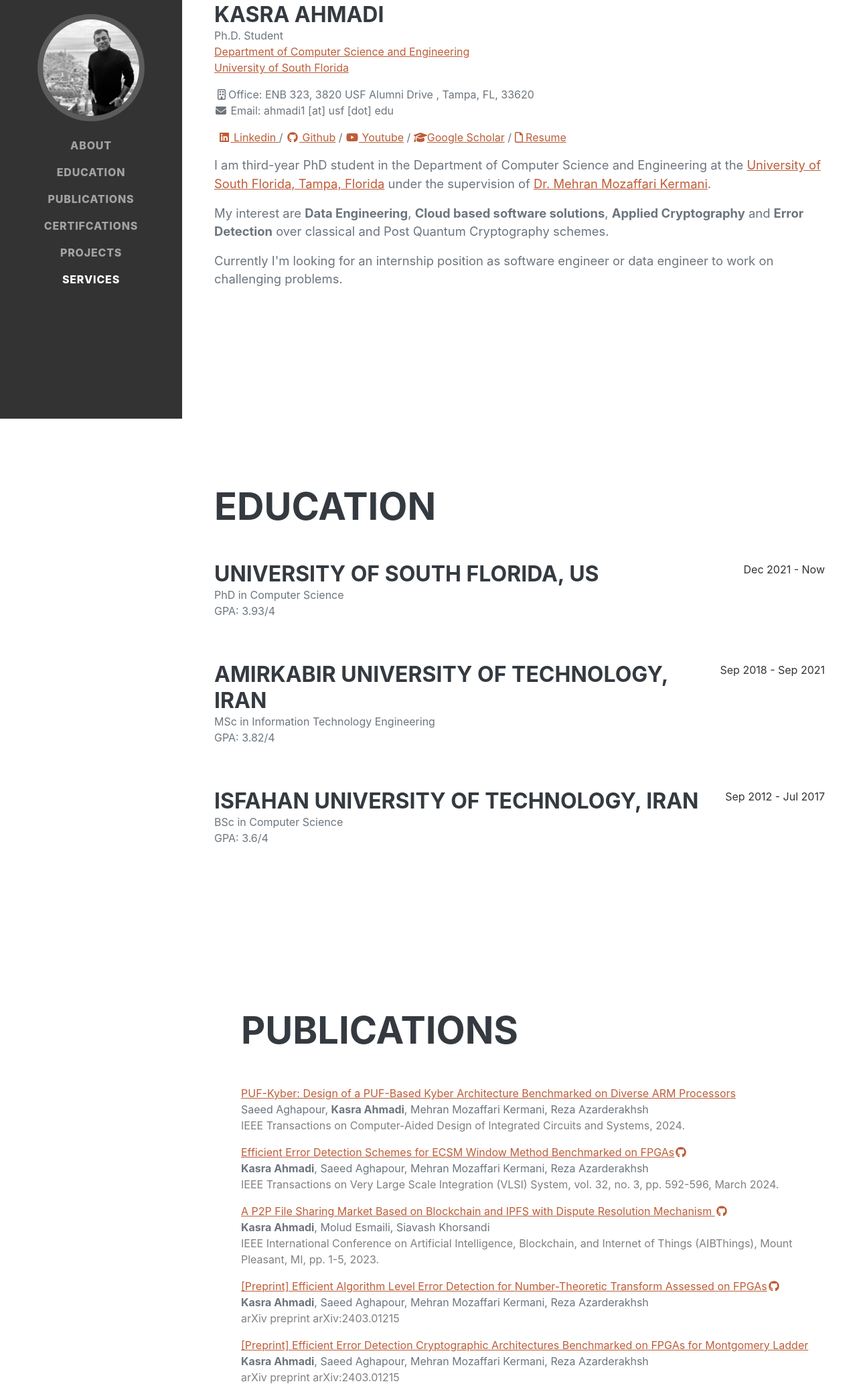
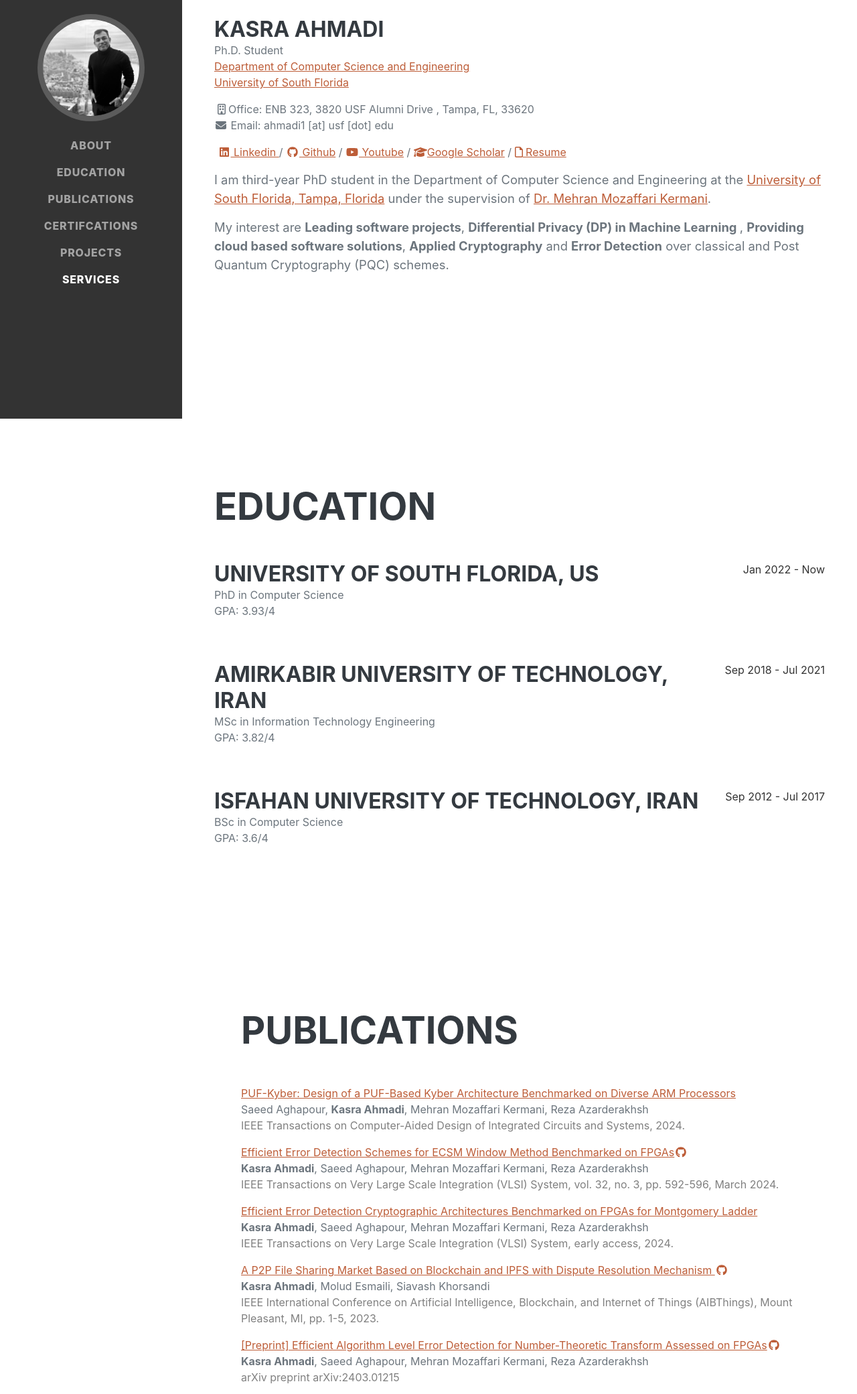
Before and after one commit to KasraAhmadi/kasraahmadi.github.io, a plain HTML site: page index.html in a window 1280 px wide. Shown: the part 175-2256 px from the top of the page at 67% size. Drawn offline with nearby package versions, Linux system fonts and the light colour scheme; a web font is replaced by a local one.

Commit message:
Update journal

```diff
--- a/index.html
+++ b/index.html
@@ -99,16 +99,8 @@
                         Mozaffari Kermani</a>.</p>
                 <p class="lead">
                     My interest are
-                    <b>Data Engineering</b>, <b>Cloud based software solutions</b>, <b>Applied Cryptography</b> and
-                    <b>Error Detection</b> over classical and Post Quantum Cryptography schemes.
-                </p>
-
-
-
-
-
-                <p class="lead mb-7">Currently I'm looking for an internship position as software engineer or data
-                    engineer to work on challenging problems.
+                    <b>Leading software projects</b>, <b>Differential Privacy (DP) in Machine Learning </b>, <b>Providing cloud based software solutions</b>, <b>Applied Cryptography</b> and
+                    <b>Error Detection</b> over classical and Post Quantum Cryptography (PQC) schemes.
                 </p>
 
                 <!-- <h2 id="timeline">Timeline</h2>
@@ -140,7 +132,7 @@
                         <div>PhD in Computer Science</div>
                         <p>GPA: 3.93/4</p>
                     </div>
-                    <div class="flex-shrink-0"><span class="text-primary">Dec 2021 - Now</span></div>
+                    <div class="flex-shrink-0"><span class="text-primary">Jan 2022 - Now</span></div>
                 </div>
                 <div class="d-flex flex-column flex-md-row justify-content-between mb-5">
                     <div class="flex-grow-1">
@@ -148,7 +140,7 @@
                         <div>MSc in Information Technology Engineering</div>
                         <p>GPA: 3.82/4</p>
                     </div>
-                    <div class="flex-shrink-0"><span class="text-primary">Sep 2018 - Sep 2021</span></div>
+                    <div class="flex-shrink-0"><span class="text-primary">Sep 2018 - Jul 2021</span></div>
                 </div>
                 <div class="d-flex flex-column flex-md-row justify-content-between mb-5">
                     <div class="flex-grow-1">
@@ -188,6 +180,15 @@
                     </p>
                 </li>
                 <li>
+                    <p class="resume-section-content"><a href="https://ieeexplore.ieee.org/document/10587011"> Efficient
+                            Error Detection Cryptographic Architectures Benchmarked on FPGAs for Montgomery Ladder</a>
+                        <br>
+                        <strong>Kasra Ahmadi</strong>, Saeed Aghapour, Mehran Mozaffari Kermani, Reza Azarderakhsh<br>
+                        <span style="color:gray">IEEE Transactions on Very Large Scale Integration (VLSI) System, early access, 2024.
+                        </span>
+                    </p>
+                </li>
+                <li>
                     <p class="resume-section-content"><a href="https://ieeexplore.ieee.org/abstract/document/10292453">A
                             P2P File
                             Sharing Market Based on Blockchain and IPFS with Dispute Resolution Mechanism
@@ -210,15 +211,7 @@
                     </p>
                 </li>
 
-                <li>
-                    <p class="resume-section-content"><a href="https://arxiv.org/abs/2403.01215">[Preprint] Efficient
-                            Error Detection Cryptographic Architectures Benchmarked on FPGAs for Montgomery Ladder</a>
-                        <br>
-                        <strong>Kasra Ahmadi</strong>, Saeed Aghapour, Mehran Mozaffari Kermani, Reza Azarderakhsh<br>
-                        <span style="color:gray">arXiv preprint arXiv:2403.01215
-                        </span>
-                    </p>
-                </li>
+
 
                 <li>
                     <p class="resume-section-content"><a
```
Also changed, not shown: 2 other files.
